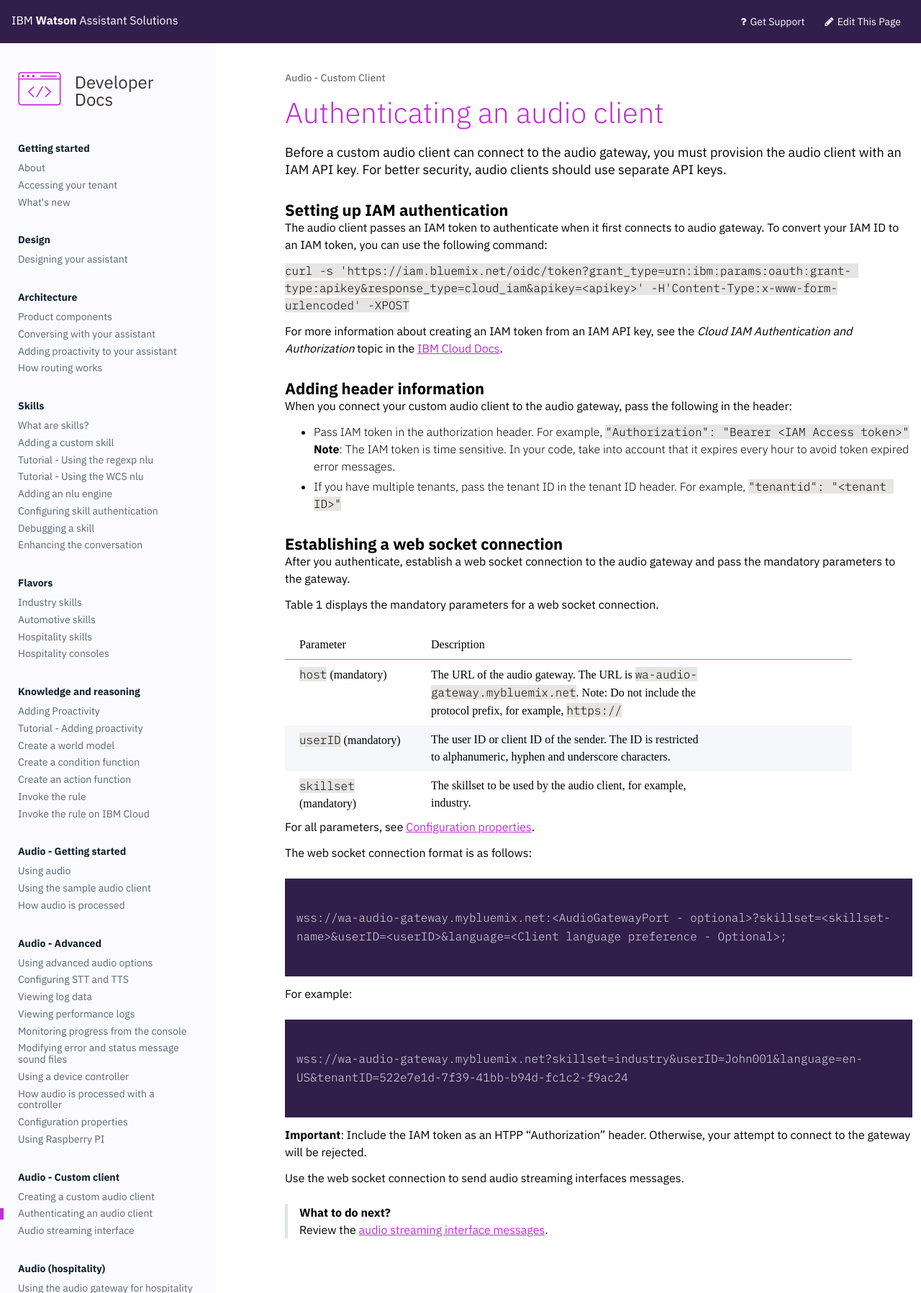
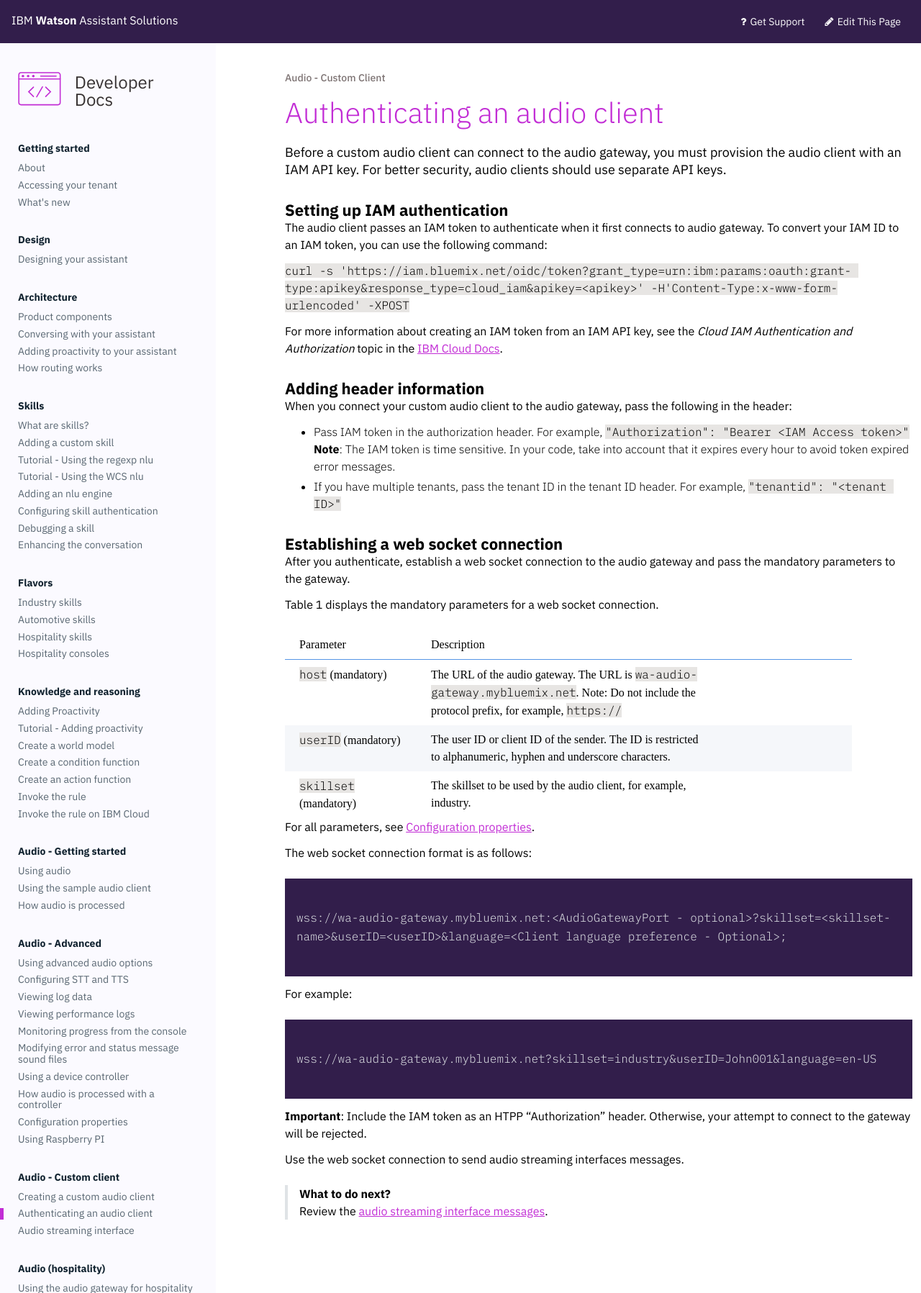
Before and after one commit to Watson-Personal-Assistant/developer, a Jekyll site: the page built from _content/audio_custom/audio_authentication.md, in a window 1280 px wide. Shown: the whole page at 72% size. Built offline with Jekyll 4.4.1, drawn with Linux system fonts in a browser that asks for light colours; some web fonts are replaced.

Commit message:
remove tenant ID example

````diff
--- a/_content/audio_custom/audio_authentication.md
+++ b/_content/audio_custom/audio_authentication.md
@@ -44,7 +44,7 @@
 
 ```
 
-wss://wa-audio-gateway.mybluemix.net?skillset=industry&userID=John001&language=en-US&tenantID=522e7e1d-7f39-41bb-b94d-fc1c2-f9ac24
+wss://wa-audio-gateway.mybluemix.net?skillset=industry&userID=John001&language=en-US
 
 ```
 **Important**: Include the IAM token as an HTPP "Authorization" header. Otherwise, your attempt to connect to the gateway will be rejected.
````
